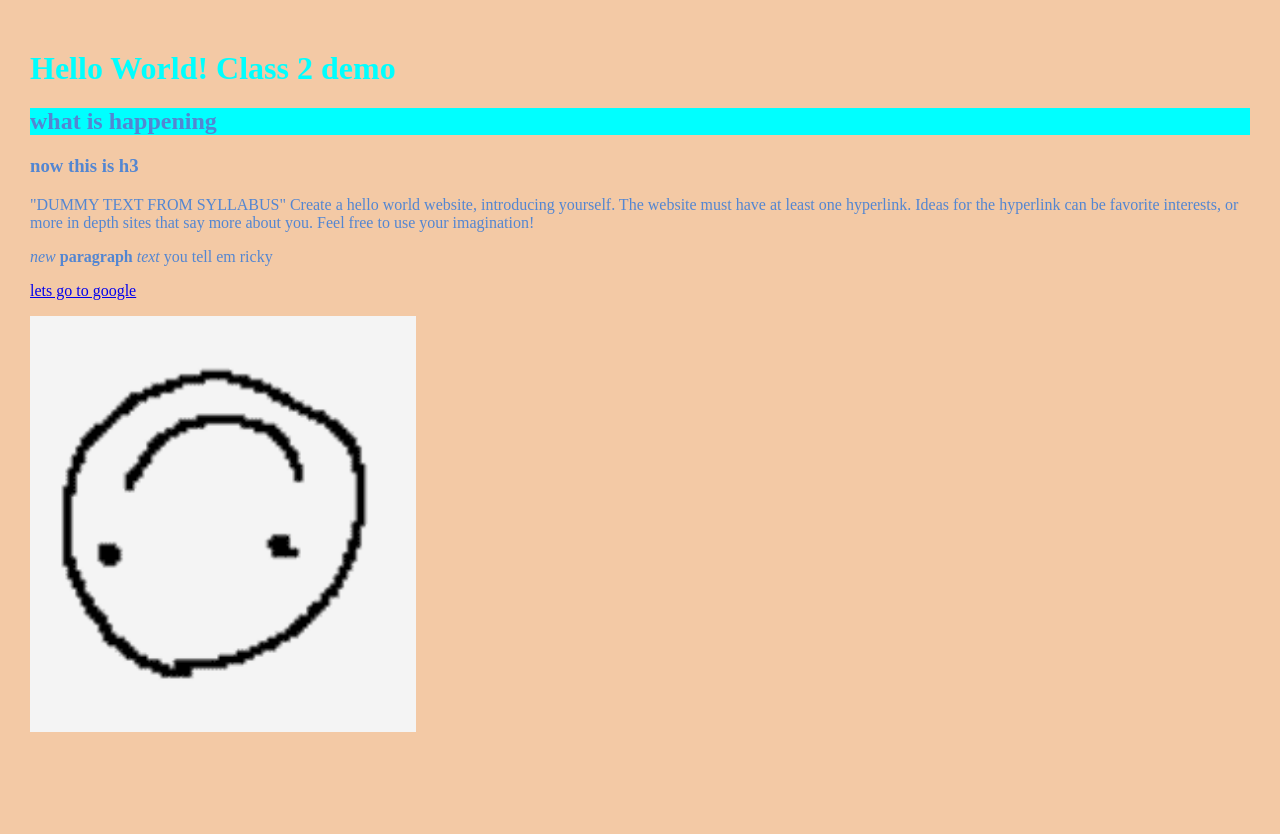
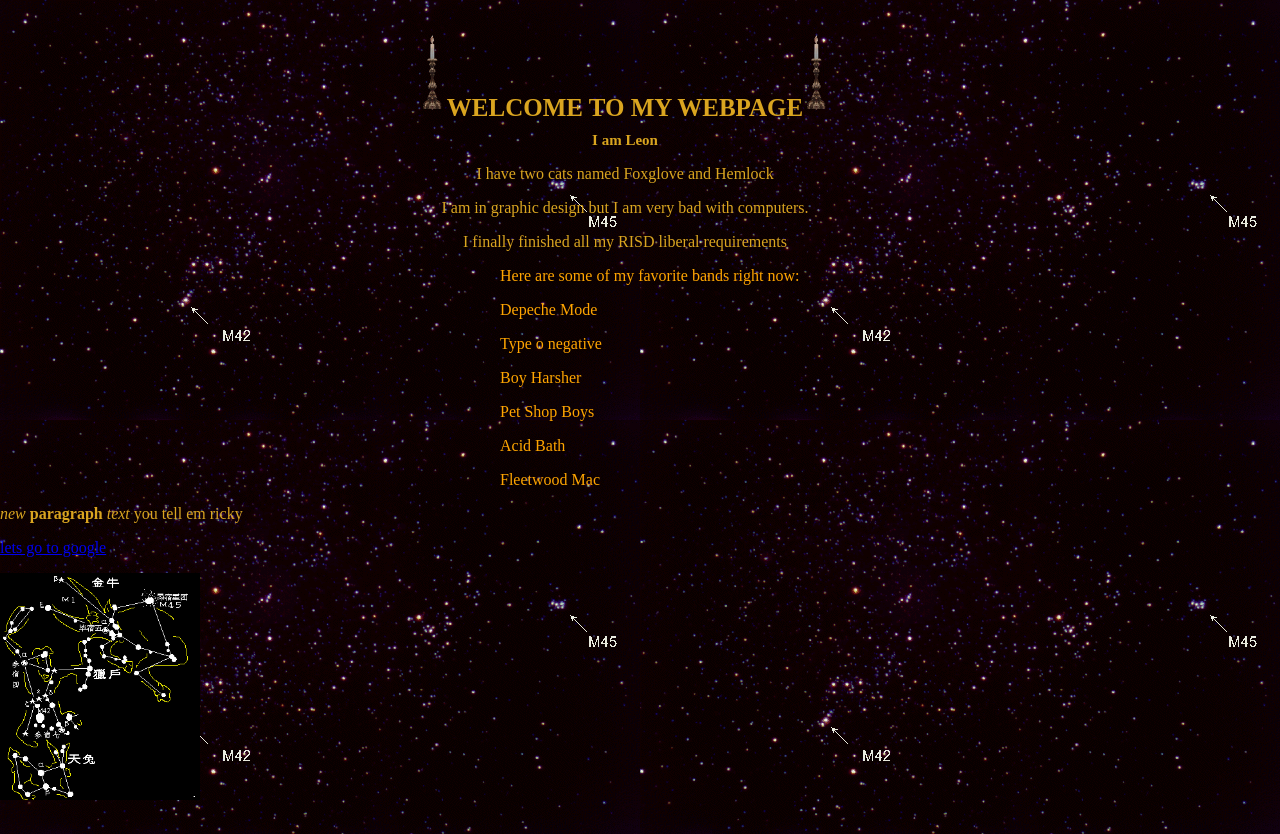
Before and after one commit to LeonCalzone/Webpage-Design-Class-2, a plain HTML site: page index.html in a window 1280 px wide. Before the commit the page ends 800 px from the top, so only its background shows below. Drawn offline with Linux system fonts and the light colour scheme.

Commit message:
Progress-on-web1

```diff
--- a/index.html
+++ b/index.html
@@ -4,38 +4,72 @@
 <head>
     <meta charset="UTF-8">
     <meta name="viewport" content="width=device-width, initial-scale=1.0">
-    <title>Hello World Demo</title>
+    <title>Leon's Webpage</title>
     <style>
         body {
-            background-color: rgb(243, 201, 165);
+            background-color: black;
             margin: 30px;
-            margin-top: 50px;
-            color: rgb(83, 134, 210);
+            margin-left: 0px;
+            color: goldenrod;
+        background-image: url('images/taurus_photo.gif');
         }
 
         h1 {
-            color: aqua;
-            font-size: xx-large;
+            color: goldenrod;
+            font-size: 15px;
+        }
+
+        img {
+            width: 20px;
         }
 
         h2 {
-            background-color: aqua;
+            background-color: rgb(131, 36, 36);
+            font-size: 15px;
         }
+
+        .container {
+            color: orange;
+
+            #highlight {
+                color: blue;
+                font-size: 100px;
+                margin-left:500px
+            }
+        }
+
     </style>
 </head>
 
 <body>
-    <h1>Hello World! Class 2 demo</h1>
-    <h2>what is happening</h2>
-    <h3> now this is h3</h3>
-    <p>"DUMMY TEXT FROM SYLLABUS" Create a hello world website, introducing yourself. The website must have at least one
-        hyperlink. Ideas for the hyperlink can be favorite interests, or more in depth sites that say more about you.
-        Feel free to use your imagination!
+<center>
+    <img src="images/CANDLE.GIF";>
+    <span style=font-size:25px> <b>WELCOME TO MY WEBPAGE</b></span>
+    <img src="images/CANDLE.GIF">
+    <h1>I am Leon</h1>
+    <p> I have two cats named Foxglove and Hemlock</p>
+        I am in graphic design but I am very bad with computers.
+    <p>I finally finished all my RISD liberal requirements
     </p>
+</center>
+<div class="container">
+<p style="margin-left:500px"> Here are some of my favorite bands right now:</p>
+<p style="margin-left:500px"> Depeche Mode</p>
+<p style="margin-left:500px"> Type o negative</p>
+<p style="margin-left:500px"> Boy Harsher</p>
+<p style="margin-left:500px"> Pet Shop Boys</p>
+<p style="margin-left:500px"> Acid Bath</p>
+<p style="margin-left:500px"> Fleetwood Mac</p>
+</div>
     <p> <i>new</i> <b>paragraph</b> <em>text</em> you tell em ricky </p>
     <p><a href="https://www.google.com/" target="_blank"> lets go to google</a></p>
-    <img src="images/smile.png">
     <alt smile></alt>
+    <img src="images/taurus.gif"
+	 style="
+            width:200px;
+            height:auto;"/>
+   </div>
+</center>
 </body>
 
 </html>
```
Also changed, not shown: images/Angel1.gif (added), images/Angel2.gif (added), images/CANDLE.GIF (added), images/bigredunicorn.gif (added), images/taurus.gif (added), images/taurus2.gif (added), images/taurus_photo.gif (added), 2 other files.
